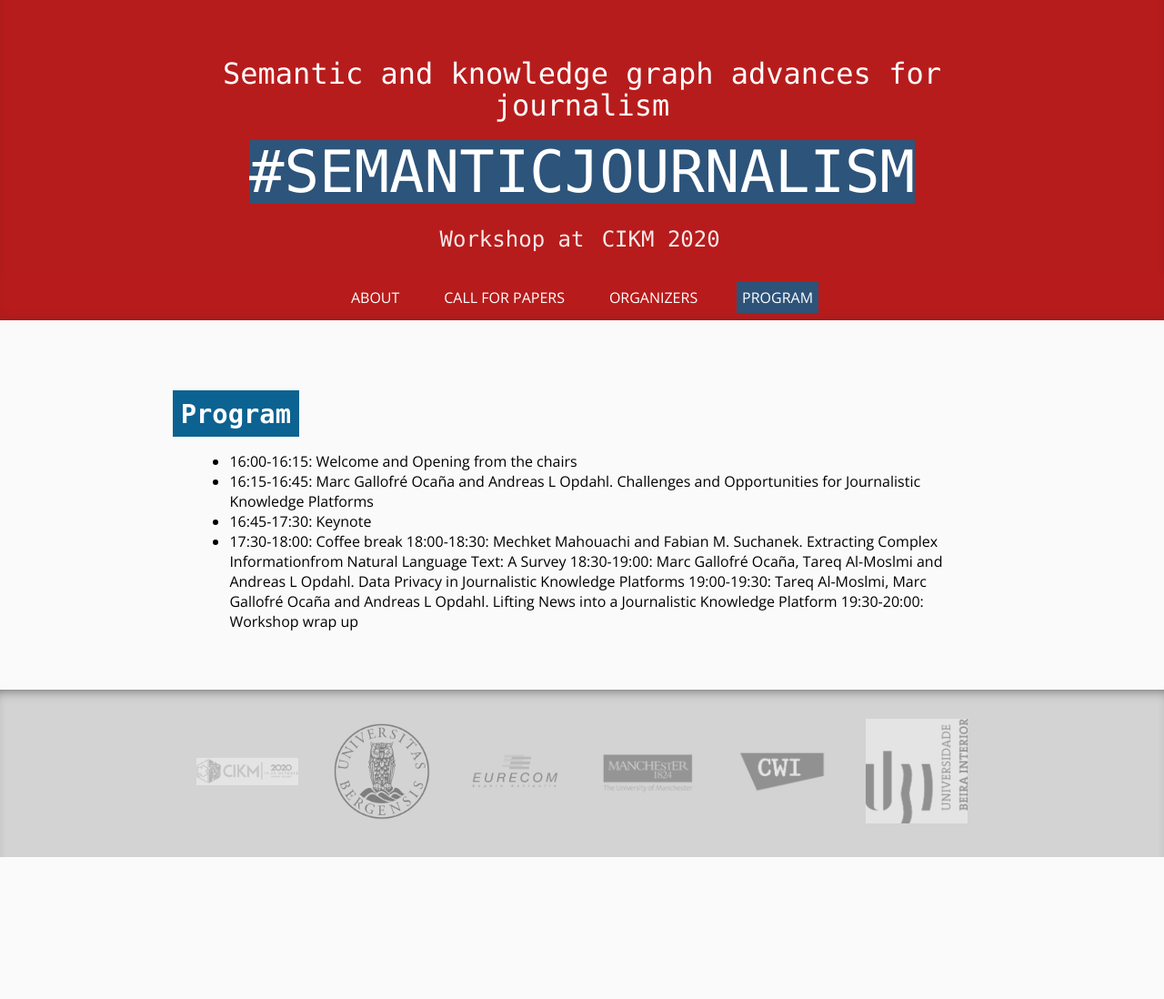
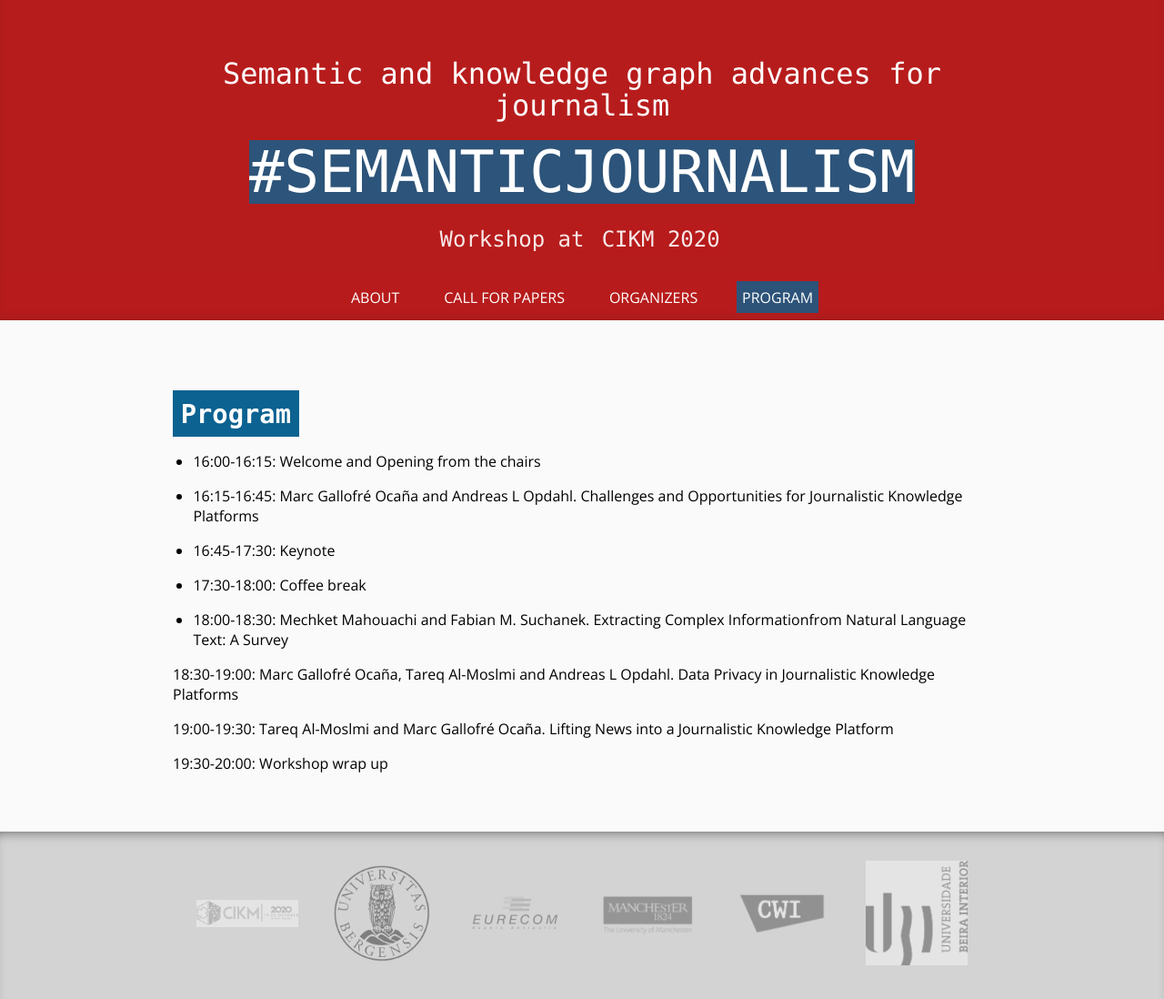
Before and after one commit to almoslmi/SemanticJournalism, a Jekyll site: the page built from docs/program.md, in a window 1280 px wide. Shown: the whole page at 91% size. Built offline with Jekyll 4.4.1, drawn with Linux system fonts in a browser that asks for light colours; before the commit the page ends 942 px from its top, so only the background shows below that.

Commit message:
Update program.md

```diff
--- a/docs/program.md
+++ b/docs/program.md
@@ -8,14 +8,18 @@ navigation_weight: 2
 
 # Program
 
->- 16:00-16:15: Welcome and Opening from the chairs
->- 16:15-16:45: Marc Gallofré Ocaña and Andreas L Opdahl. Challenges and Opportunities for Journalistic Knowledge Platforms
->- 16:45-17:30: Keynote
->- 17:30-18:00: Coffee break
-18:00-18:30: Mechket Mahouachi and Fabian M. Suchanek. Extracting
-Complex Informationfrom Natural Language Text: A Survey
-18:30-19:00: Marc Gallofré Ocaña, Tareq Al-Moslmi and Andreas L Opdahl.
-Data Privacy in Journalistic Knowledge Platforms
-19:00-19:30: Tareq Al-Moslmi, Marc Gallofré Ocaña and Andreas L Opdahl.
-Lifting News into a Journalistic Knowledge Platform
+- 16:00-16:15: Welcome and Opening from the chairs
+
+- 16:15-16:45: Marc Gallofré Ocaña and Andreas L Opdahl. Challenges and Opportunities for Journalistic Knowledge Platforms
+
+- 16:45-17:30: Keynote
+
+- 17:30-18:00: Coffee break
+
+- 18:00-18:30: Mechket Mahouachi and Fabian M. Suchanek. Extracting Complex Informationfrom Natural Language Text: A Survey
+
+18:30-19:00: Marc Gallofré Ocaña, Tareq Al-Moslmi and Andreas L Opdahl. Data Privacy in Journalistic Knowledge Platforms
+
+19:00-19:30: Tareq Al-Moslmi and Marc Gallofré Ocaña. Lifting News into a Journalistic Knowledge Platform
+
 19:30-20:00: Workshop wrap up
```
